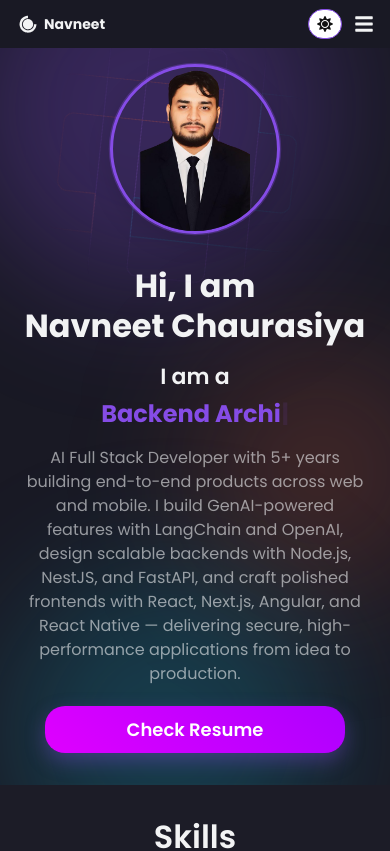
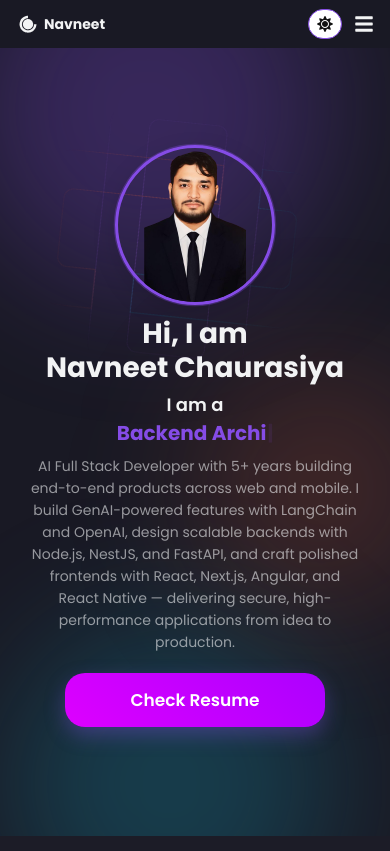
Before and after one commit to Navneetoo7/portfolio, a React (Create React App) app: page / in a window 390 px wide. Shown: the top 851 px of the page. Built offline with nearby package versions, Linux system fonts and the light colour scheme.

Commit message:
mobile view correction

```diff
--- a/src/components/HeroSection/HeroStyle.js
+++ b/src/components/HeroSection/HeroStyle.js
@@ -33,11 +33,15 @@ export const HeroContainer = styled.div`
     padding: 40px 20px 32px;
   }
   @media (max-width: 768px) {
-    min-height: auto;
-    padding: 20px 16px 28px;
+    min-height: calc(100vh - 56px);
+    min-height: calc(100dvh - 56px);
+    padding: 16px 16px 24px;
   }
   @media (max-width: 640px) {
-    padding: 16px 16px 24px;
+    min-height: calc(100vh - 56px);
+    min-height: calc(100dvh - 56px);
+    padding: 20px 16px 24px;
+    justify-content: center;
   }
   z-index: 1;
 
@@ -132,6 +136,9 @@ export const HeroInnerContainer = styled.div`
     flex-direction: column;
     gap: 20px;
   }
+  @media (max-width: 640px) {
+    gap: 8px;
+  }
 `;
 
 const fadeUp = keyframes`
@@ -207,7 +214,7 @@ export const HeroRightContainer = styled.div`
   }
 
   @media (max-width: 640px) {
-    margin-bottom: 12px;
+    margin-bottom: 4px;
     flex-direction: column;
     align-items: center;
   }
@@ -238,7 +245,7 @@ export const Img = styled.img`
   }
 
   @media (max-width: 640px) {
-    max-width: 170px;
+    max-width: 160px;
   }
 `;
 
@@ -255,9 +262,9 @@ export const Title = styled.div`
   }
 
   @media (max-width: 640px) {
-    font-size: 32px;
-    line-height: 40px;
-    margin-bottom: 8px;
+    font-size: 28px;
+    line-height: 34px;
+    margin-bottom: 4px;
   }
 `;
 
@@ -283,10 +290,10 @@ export const TextLoop = styled.div`
     flex-direction: column;
     align-items: center;
     justify-content: center;
-    gap: 6px;
-    font-size: 22px;
-    line-height: 1.35;
-    margin-bottom: 16px;
+    gap: 4px;
+    font-size: 18px;
+    line-height: 1.3;
+    margin: 4px 0 8px;
   }
 `;
 
@@ -301,7 +308,7 @@ export const Span = styled.span`
   @media (max-width: 640px) {
     text-align: center;
     max-width: 100%;
-    font-size: 24px;
+    font-size: 20px;
   }
 `;
 
@@ -320,10 +327,10 @@ export const SubTitle = styled.div`
   }
 
   @media (max-width: 640px) {
-    font-size: 16px;
-    line-height: 24px;
+    font-size: 14px;
+    line-height: 22px;
     margin-bottom: 20px;
-    padding: 0 8px;
+    padding: 0 12px;
   }
 `;
 
@@ -359,7 +366,8 @@ export const ResumeButton = styled.a`
   }
 
   @media (max-width: 640px) {
-    padding: 10px 0;
-    font-size: 18px;
+    padding: 14px 0;
+    font-size: 17px;
+    max-width: 260px;
   }
 `;
```
